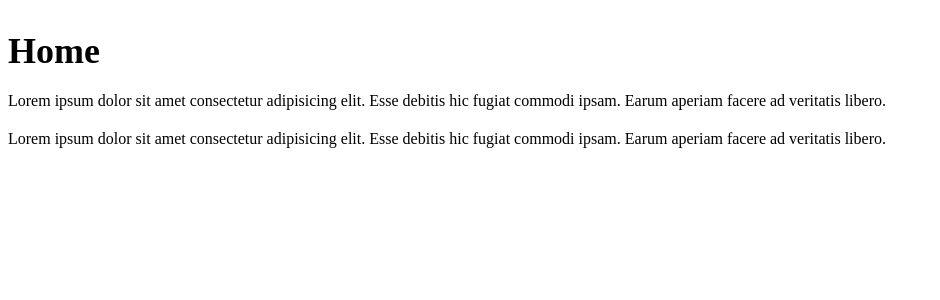
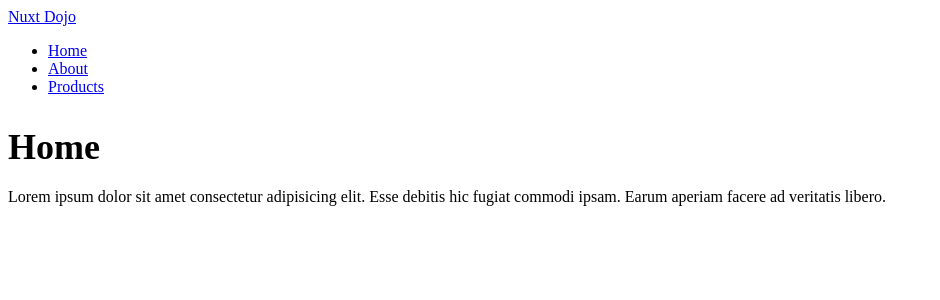
Before and after one commit to milinkovicjovan/netNinjaNuxt, a Nuxt app: page / in a window 1280 px wide. Shown: the top 300 px of the page, without its empty margins (0-940 px from the left). Built offline with nearby package versions, Linux system fonts and the light colour scheme.

Commit message:
nuxtLink

```diff
--- a/pages/about.vue
+++ b/pages/about.vue
@@ -1,5 +1,15 @@
 <template>
   <div>
+    <header>
+      <nav>
+        <NuxtLink to="/">Nuxt Dojo</NuxtLink>
+        <ul>
+          <li><NuxtLink to="/">Home</NuxtLink></li>
+          <li><NuxtLink to="/about">About</NuxtLink></li>
+          <li><NuxtLink to="/products">Products</NuxtLink></li>
+        </ul>
+      </nav>
+    </header>
     <h2>About</h2>
     <p>
       Lorem ipsum dolor sit amet consectetur adipisicing elit. Esse debitis hic
--- a/pages/index.vue
+++ b/pages/index.vue
@@ -1,10 +1,16 @@
 <template>
   <div>
+    <header>
+      <nav>
+        <NuxtLink to="/">Nuxt Dojo</NuxtLink>
+        <ul>
+          <li><NuxtLink to="/">Home</NuxtLink></li>
+          <li><NuxtLink to="/about">About</NuxtLink></li>
+          <li><NuxtLink to="/products">Products</NuxtLink></li>
+        </ul>
+      </nav>
+    </header>
     <h2>Home</h2>
-    <p>
-      Lorem ipsum dolor sit amet consectetur adipisicing elit. Esse debitis hic
-      fugiat commodi ipsam. Earum aperiam facere ad veritatis libero.
-    </p>
     <p>
       Lorem ipsum dolor sit amet consectetur adipisicing elit. Esse debitis hic
       fugiat commodi ipsam. Earum aperiam facere ad veritatis libero.
```
